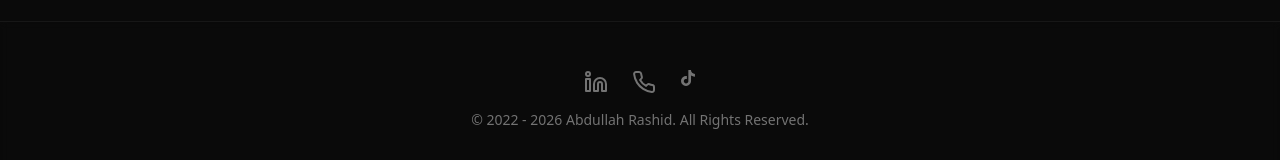
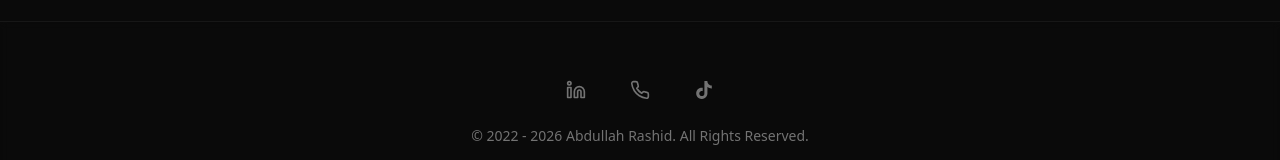
Before and after one commit to AbdullahRashid99/Abdullah-Rashid-Portfolio-V.1, a React (Vite) app: page / in a window 1280 px wide. Shown: the part 3795-3955 px from the top of the page. Built offline with nearby package versions, Linux system fonts and the light colour scheme.

Commit message:
Update Portfolio-Enhanced.jsx

```diff
--- a/src/Portfolio-Enhanced.jsx
+++ b/src/Portfolio-Enhanced.jsx
@@ -744,11 +744,38 @@ export default function Portfolio() {
       </main>
 
       <footer className="relative z-10 text-center py-12 border-t border-neutral-800/50 bg-neutral-950/50 backdrop-blur-sm">
-        <div className="flex justify-center gap-6 mb-4">
-          <a href={personalInfo.linkedin} className="text-neutral-500 hover:text-teal-400 transition-colors"><Linkedin /></a>
-          <a href={personalInfo.whatsapp} className="text-neutral-500 hover:text-green-500 transition-colors"><Phone /></a>
-          <a href={personalInfo.tiktok} className="text-neutral-500 hover:text-pink-500 transition-colors"><SiTiktok /></a>
-        </div>
+<div className="flex justify-center gap-6 mb-4">
+  {/* LinkedIn */}
+  <a
+    href={personalInfo.linkedin}
+    className="w-10 h-10 flex items-center justify-center rounded-full
+               text-neutral-500 hover:text-teal-400
+               hover:bg-neutral-800 transition-all"
+  >
+    <Linkedin size={20} />
+  </a>
+
+  {/* WhatsApp */}
+  <a
+    href={personalInfo.whatsapp}
+    className="w-10 h-10 flex items-center justify-center rounded-full
+               text-neutral-500 hover:text-green-500
+               hover:bg-neutral-800 transition-all"
+  >
+    <Phone size={20} />
+  </a>
+
+  {/* TikTok (normalized) */}
+  <a
+    href={personalInfo.tiktok}
+    className="w-10 h-10 flex items-center justify-center rounded-full
+               text-neutral-500 hover:text-pink-500
+               hover:bg-neutral-800 transition-all"
+  >
+    <SiTiktok size={18} />
+  </a>
+</div>
+
         <p className="text-neutral-500 text-sm">
           © 2022 - {new Date().getFullYear()} {personalInfo.name}. All Rights Reserved.
         </p>
```
